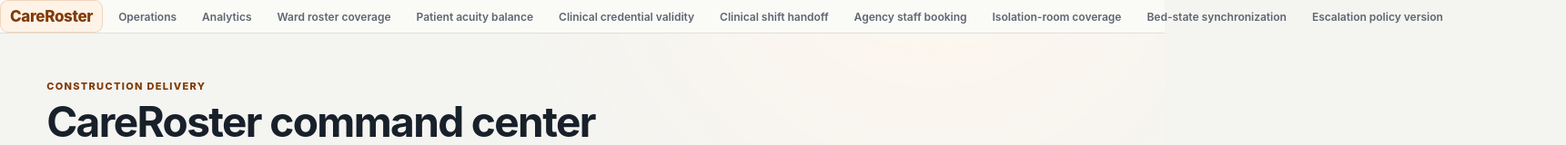
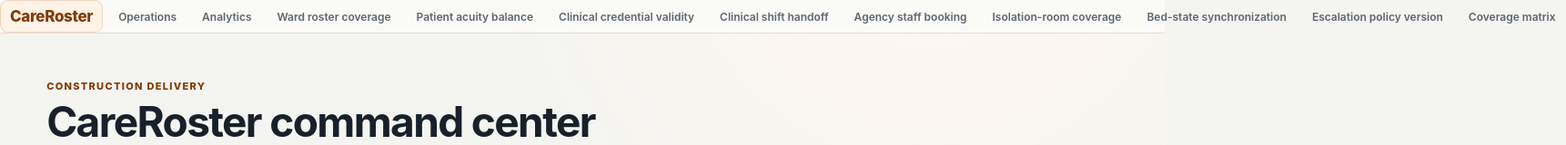
Before and after one commit to Akrambadr99/CareRoster, a React (Vite) app: page / in a window 1280 px wide. Shown: the top 160 px of the page at 91% size, 1721 px wide, since content can reach past the window. Built offline with nearby package versions, Linux system fonts and the light colour scheme.

Commit message:
Add coverage matrix operational surface

```diff
--- a/src/app/router.tsx
+++ b/src/app/router.tsx
@@ -7,6 +7,7 @@
 const W5=lazy(()=>import('../isolation-cover/WorkflowPage').then(module=>({default:module.WorkflowPage})))
 const W6=lazy(()=>import('../bed-status/WorkflowPage').then(module=>({default:module.WorkflowPage})))
 const W7=lazy(()=>import('../escalation-policy/WorkflowPage').then(module=>({default:module.WorkflowPage})))
-function Shell(){return<div className="suite-shell"><nav className="suite-nav" aria-label="Product navigation"><NavLink className="suite-logo" to="/">{product.name}</NavLink><NavLink to="/operations">Operations</NavLink><NavLink to="/analytics">Analytics</NavLink><NavLink to="/ward-roster">Ward roster coverage</NavLink><NavLink to="/acuity-balance">Patient acuity balance</NavLink><NavLink to="/credential-check">Clinical credential validity</NavLink><NavLink to="/shift-handoff">Clinical shift handoff</NavLink><NavLink to="/agency-booking">Agency staff booking</NavLink><NavLink to="/isolation-cover">Isolation-room coverage</NavLink><NavLink to="/bed-status">Bed-state synchronization</NavLink><NavLink to="/escalation-policy">Escalation policy version</NavLink></nav><Suspense fallback={<main className="suite-page" aria-busy="true">Loading workflow…</main>}><Outlet/></Suspense></div>};
+const DeepFeature=lazy(()=>import('../staffing/coverage-matrix/DeepFeaturePage').then(module=>({default:module.DeepFeaturePage})));
+function Shell(){return<div className="suite-shell"><nav className="suite-nav" aria-label="Product navigation"><NavLink className="suite-logo" to="/">{product.name}</NavLink><NavLink to="/operations">Operations</NavLink><NavLink to="/analytics">Analytics</NavLink><NavLink to="/ward-roster">Ward roster coverage</NavLink><NavLink to="/acuity-balance">Patient acuity balance</NavLink><NavLink to="/credential-check">Clinical credential validity</NavLink><NavLink to="/shift-handoff">Clinical shift handoff</NavLink><NavLink to="/agency-booking">Agency staff booking</NavLink><NavLink to="/isolation-cover">Isolation-room coverage</NavLink><NavLink to="/bed-status">Bed-state synchronization</NavLink><NavLink to="/escalation-policy">Escalation policy version</NavLink><NavLink to="/wards/WARD-ICU/coverage/2026-09-14">Coverage matrix</NavLink></nav><Suspense fallback={<main className="suite-page" aria-busy="true">Loading workflow…</main>}><Outlet/></Suspense></div>};
 const Dashboard=lazy(()=>import('../features/dashboard/DashboardPage').then(m=>({default:m.DashboardPage})));const Operations=lazy(()=>import('../features/workspace/WorkspacePage').then(m=>({default:m.WorkspacePage})));const Analytics=lazy(()=>import('../features/analytics/AnalyticsPage').then(m=>({default:m.AnalyticsPage})));
-export const browserRouter=createBrowserRouter([{path:'/',element:<Shell/>,children:[{index:true,element:<Dashboard/>},{path:'operations',element:<Operations/>},{path:'analytics',element:<Analytics/>},{path:"ward-roster",element:<W0/>,handle:{label:"Ward roster coverage"}},{path:"acuity-balance",element:<W1/>,handle:{label:"Patient acuity balance"}},{path:"credential-check",element:<W2/>,handle:{label:"Clinical credential validity"}},{path:"shift-handoff",element:<W3/>,handle:{label:"Clinical shift handoff"}},{path:"agency-booking",element:<W4/>,handle:{label:"Agency staff booking"}},{path:"isolation-cover",element:<W5/>,handle:{label:"Isolation-room coverage"}},{path:"bed-status",element:<W6/>,handle:{label:"Bed-state synchronization"}},{path:"escalation-policy",element:<W7/>,handle:{label:"Escalation policy version"}}]}])
+export const browserRouter=createBrowserRouter([{path:'/',element:<Shell/>,children:[{index:true,element:<Dashboard/>},{path:'operations',element:<Operations/>},{path:'analytics',element:<Analytics/>},{path:'wards/:wardId/coverage/:date',element:<DeepFeature/>},{path:"ward-roster",element:<W0/>,handle:{label:"Ward roster coverage"}},{path:"acuity-balance",element:<W1/>,handle:{label:"Patient acuity balance"}},{path:"credential-check",element:<W2/>,handle:{label:"Clinical credential validity"}},{path:"shift-handoff",element:<W3/>,handle:{label:"Clinical shift handoff"}},{path:"agency-booking",element:<W4/>,handle:{label:"Agency staff booking"}},{path:"isolation-cover",element:<W5/>,handle:{label:"Isolation-room coverage"}},{path:"bed-status",element:<W6/>,handle:{label:"Bed-state synchronization"}},{path:"escalation-policy",element:<W7/>,handle:{label:"Escalation policy version"}}]}])
--- /dev/null
+++ b/src/staffing/coverage-matrix/DeepFeaturePage.tsx
@@ -0,0 +1 @@
+import{useState}from'react';import{useParams}from'react-router-dom';export function DeepFeaturePage(){const params=useParams();const[mode,setMode]=useState('Current projection');return<main className="suite-page"><header className="suite-title"><div><small>TEMPORAL CONSTRAINT MATRIX WITH SKILL-MIX PROJECTIONS</small><h1>Ward staffing coverage matrix</h1><p>Temporal constraint matrix with skill-mix projections. Route context: {Object.values(params).join(' · ')||'current workspace'}.</p></div></header><table><caption>WARD-ICU Night shift</caption><thead><tr><th>Role</th><th>Required</th><th>Assigned</th></tr></thead><tbody><tr><td>Critical care RN</td><td>4</td><td>3</td></tr></tbody></table><aside className="suite-card"><h2>Operational decision</h2><p>{mode}</p><p>Every derived result remains pinned to effective data and audit evidence.</p></aside></main>}
```
